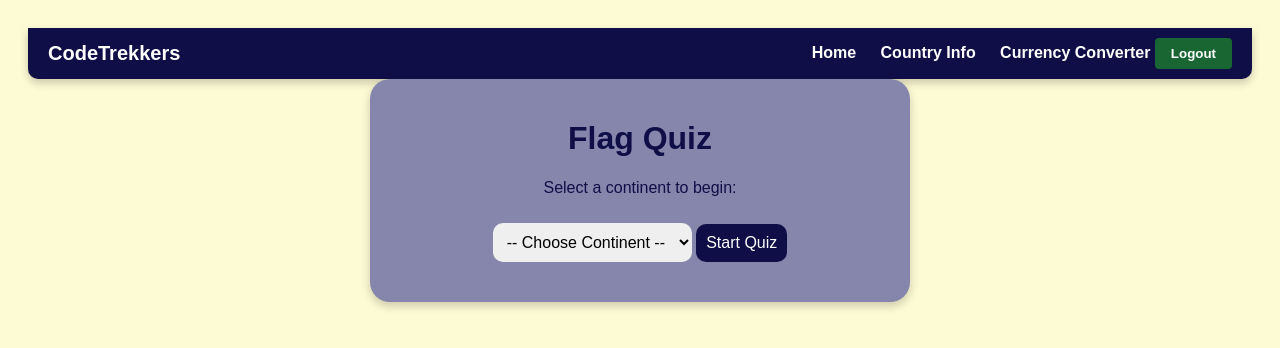
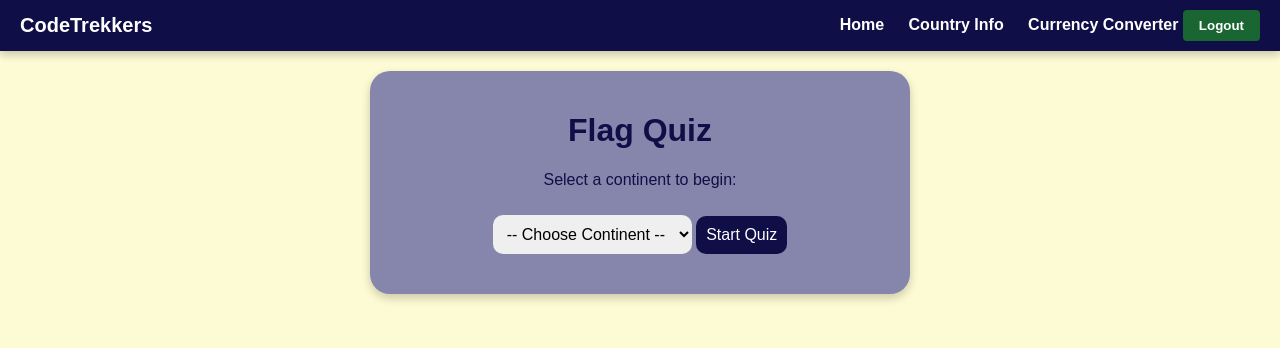
Before and after one commit to mac3y/CodeTrekkers, a plain HTML site: page public/Quiz_Flag.html in a window 1280 px wide. Drawn offline with Linux system fonts and the light colour scheme.

Commit message:
new flag quiz display

```diff
--- a/public/Quiz_Flag.html
+++ b/public/Quiz_Flag.html
@@ -6,6 +6,7 @@
   <link rel="icon" type="image/x-icon" href="https://img.icons8.com/?size=100&id=KDH7zOWVcvjU&format=png&color=000000">
   <link rel="stylesheet" href="quiz.css">
 </head>
+<header>
   <nav class="navbar">
     <div class="nav-left">
       <strong>CodeTrekkers</strong>
@@ -17,6 +18,8 @@
       <button id="logoutBtn">Logout</button>
     </div>
   </nav>
+</header>
+
 <body>
   <div class="quiz-container">
     <h1>Flag Quiz</h1>
--- a/public/quiz.css
+++ b/public/quiz.css
@@ -3,7 +3,8 @@ body {
     background-color: #FDFBD4;
     color: #0F0E47;
     text-align: center;
-    padding: 20px;
+    padding: 0;
+    margin: 0;
   }
 
   .quiz-container {
@@ -11,7 +12,7 @@ body {
     padding: 20px;
     border-radius: 20px;
     max-width: 500px;
-    margin: auto;
+    margin: 20px auto 0 auto;
     box-shadow: 0 4px 10px rgba(0, 0, 0, 0.2);
   }
 
@@ -136,10 +137,11 @@ body {
     background-color: #0F0E47;
     color: white;
     padding: 10px 20px;
+    margin: 0%;
     display: flex;
     justify-content: space-between;
     align-items: center;
-    border-radius: 0 0 10px 10px;
+    border-radius: 0 0 0 0;
     box-shadow: 0 4px 8px rgba(0, 0, 0, 0.2);
   }
 
```
Lines whose indentation alone changed are shown as unchanged.
